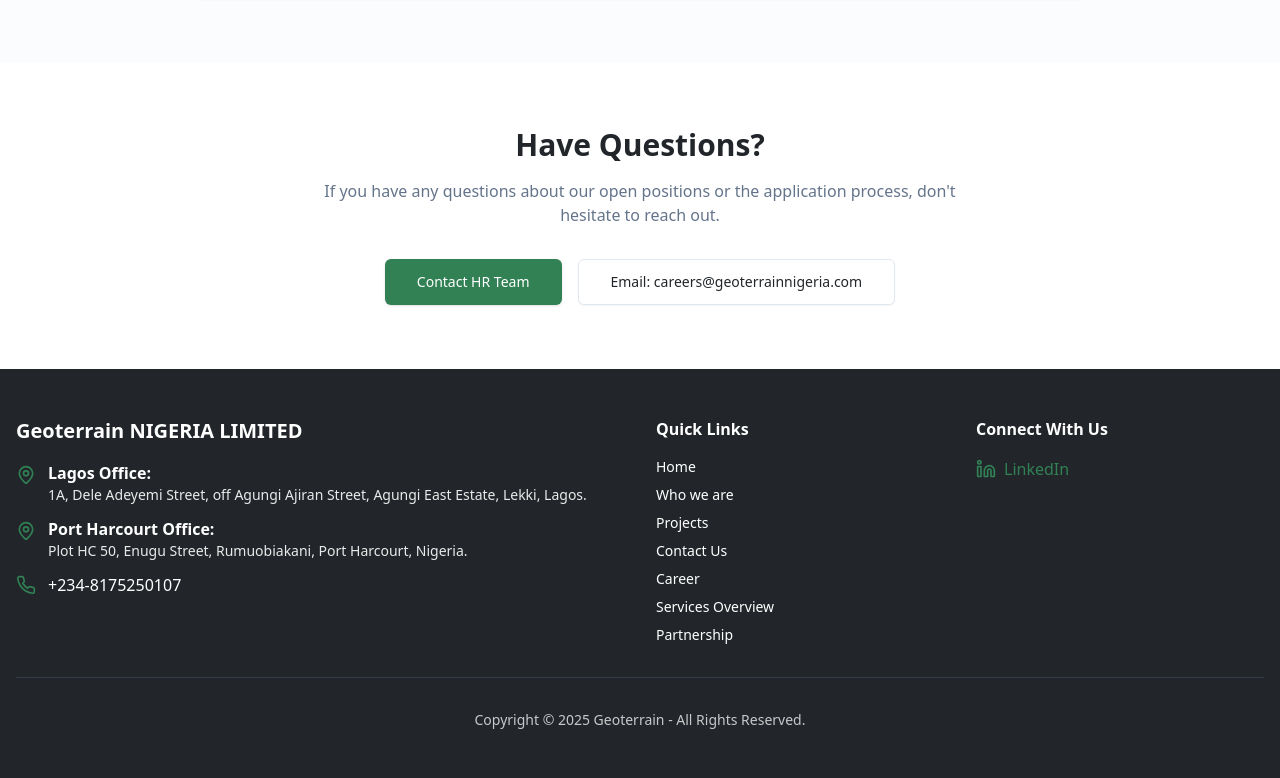
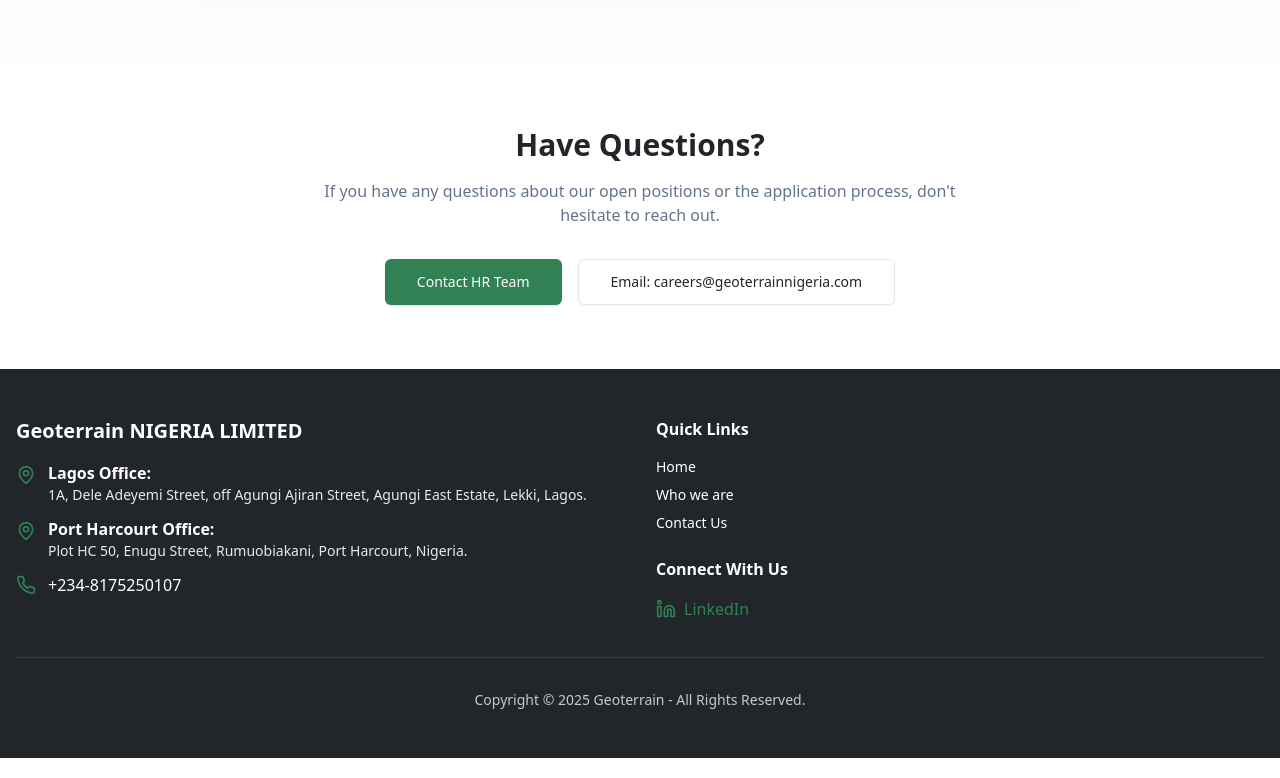
Before and after one commit to iszyeffiong/king5434-10, a React (Vite) app: page /career in a window 1280 px wide. Shown: the part 2360-3138 px from the top of the page. Built offline with nearby package versions, Linux system fonts and the light colour scheme.

Commit message:
Refactor footer quick links
Reduce quick links, adjust column layout, and move "Connect With Us" section.

```diff
--- a/src/components/Footer.tsx
+++ b/src/components/Footer.tsx
@@ -4,9 +4,9 @@ const Footer = () => {
   return (
     <footer className="bg-foreground text-background">
       <div className="container mx-auto px-4 py-12">
-        <div className="grid lg:grid-cols-4 gap-8">
+        <div className="grid lg:grid-cols-2 gap-8">
           {/* Company Info */}
-          <div className="lg:col-span-2">
+          <div>
             <h3 className="text-xl font-bold mb-4">Geoterrain NIGERIA LIMITED</h3>
             <div className="space-y-3">
               <div className="flex items-start gap-3">
@@ -41,19 +41,12 @@ const Footer = () => {
           {/* Quick Links */}
           <div>
             <h4 className="font-bold mb-4">Quick Links</h4>
-            <ul className="space-y-2 text-sm">
+            <ul className="space-y-2 text-sm mb-6">
               <li><a href="#" className="hover:text-primary transition-colors">Home</a></li>
               <li><a href="#" className="hover:text-primary transition-colors">Who we are</a></li>
-              <li><a href="#" className="hover:text-primary transition-colors">Projects</a></li>
               <li><a href="#" className="hover:text-primary transition-colors">Contact Us</a></li>
-              <li><a href="#" className="hover:text-primary transition-colors">Career</a></li>
-              <li><a href="#" className="hover:text-primary transition-colors">Services Overview</a></li>
-              <li><a href="#" className="hover:text-primary transition-colors">Partnership</a></li>
             </ul>
-          </div>
 
-          {/* Connect */}
-          <div>
             <h4 className="font-bold mb-4">Connect With Us</h4>
             <a
               href="https://www.linkedin.com/company/geoterrain-nigeria-limited/mycompany/"
```
